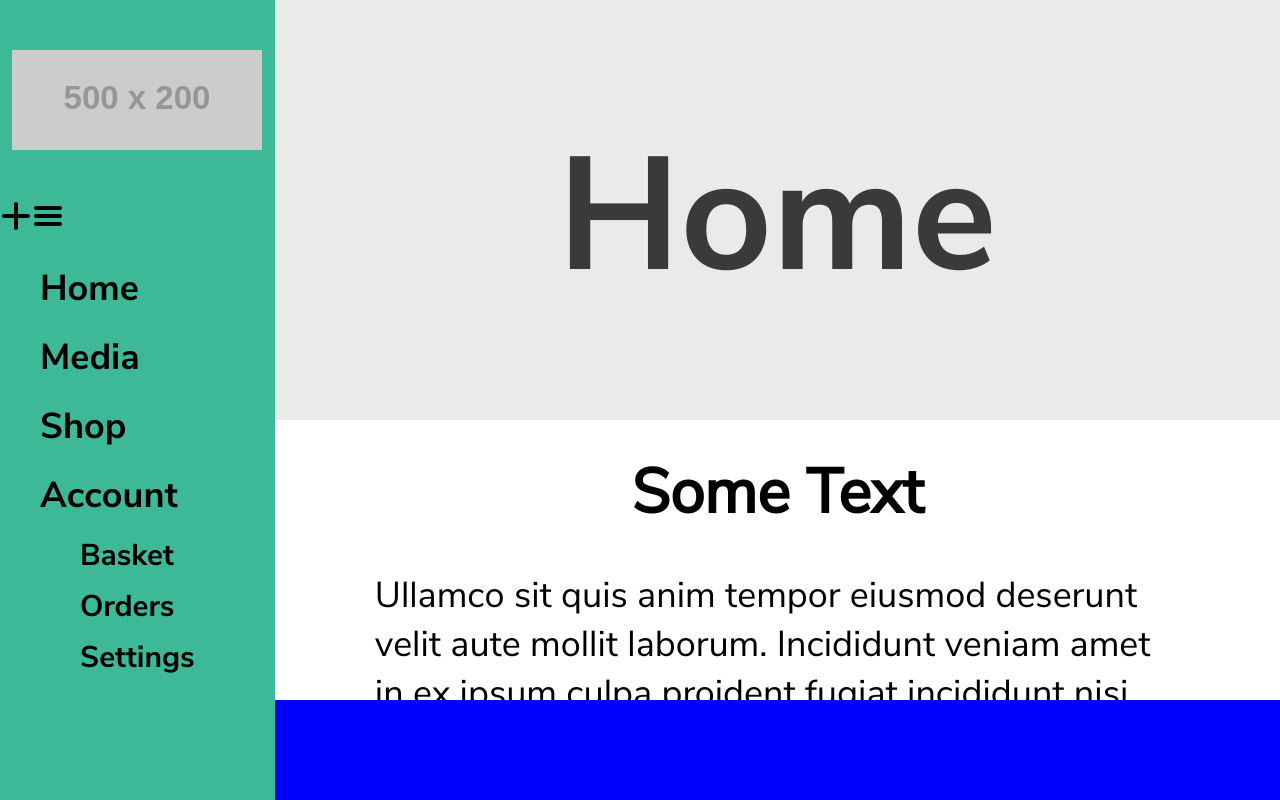
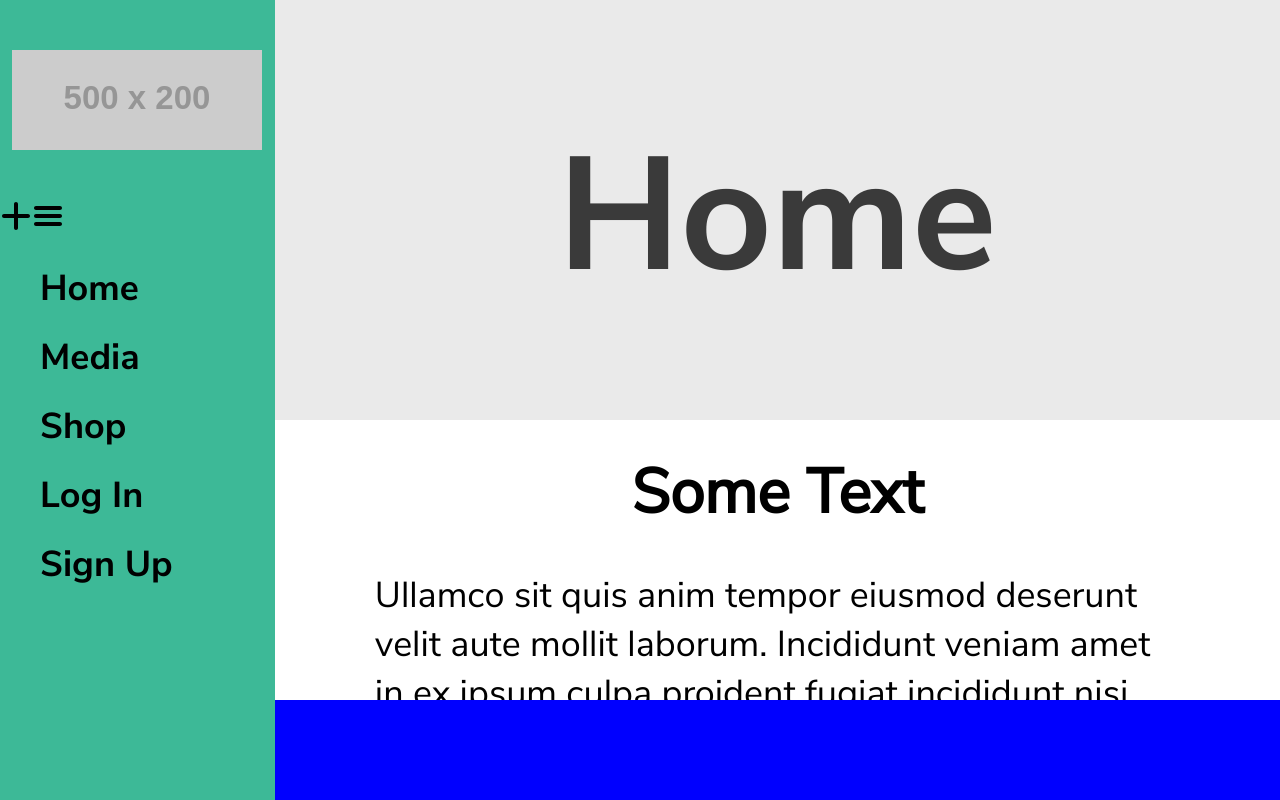
Before and after one commit to CameronJYoung/camerons-shop, a React (Create React App) app in the folder frontend/: page / in a window 1280 px wide. Built offline with nearby package versions, Linux system fonts and the light colour scheme.

Commit message:
began making nav dynamic to change when user is authenticated

```diff
--- a/frontend/src/App.js
+++ b/frontend/src/App.js
@@ -8,7 +8,9 @@ import MusicPlayer from './components/MusicPlayer/MusicPlayer';
 import Home from './pages/Home/Home'
 import Media from './pages/Media/Media'
 import Shop from './pages/Shop/Shop'
-import Account from './pages/Account/Account'
+import Login from './pages/Login/Login'
+import Signup from './pages/Signup/Signup'
+//import Account from './pages/Account/Account'
 
 function App() {
   return (
@@ -20,7 +22,8 @@ function App() {
 				<Switch>
 					<Route path="/shop" component={Shop}></Route>
 					<Route path="/media" component={Media}></Route>
-					<Route path="/account" component={Account}></Route>
+					<Route path="/login" component={Login}></Route>
+					<Route path="/signup" component={Signup}></Route>
 					<Route path="/" component={Home}></Route>
 				</Switch>
 				<MusicPlayer></MusicPlayer>
--- a/frontend/src/components/Nav/Nav.js
+++ b/frontend/src/components/Nav/Nav.js
@@ -2,12 +2,22 @@ import React from "react";
 import {Link} from "react-router-dom";
 
 import '../theme.css';
+
+import LoggedInNav from './components/LoggedInNav/LoggedInNav'
+import LoggedOutNav from './components/LoggedOutNav/LoggedOutNav'
 
 import navBurger from './imgs/nav-burger.svg'
 import navCross from './imgs/nav-cross.svg'
 import './Nav.css';
 
 export default class Nav extends React.Component {
+	constructor(props) {
+		super(props);
+		this.state = {
+			isLoggedIn : false
+		}
+	}
+
 	render() {
 		return (
 			<nav className="sideNav camsMintGreen-bg">
@@ -34,7 +44,7 @@ export default class Nav extends React.Component {
 							Shop
 						</Link>
 					</li>
-					<li>
+					{/* <li>
 						<Link className="dark-text camsMediumGrey-hover" to="/account">
 							Account
 						</Link>
@@ -55,7 +65,14 @@ export default class Nav extends React.Component {
 								</Link>
 							</li>
 						</ul>
-					</li>
+					</li> */}
+
+					{this.state.isLoggedIn ?
+						<LoggedInNav></LoggedInNav>
+						:
+						<LoggedOutNav></LoggedOutNav>
+					}
+
 				</ul>
 			</nav>
 		)
--- /dev/null
+++ b/frontend/src/components/Nav/components/LoggedInNav/LoggedInNav.js
@@ -0,0 +1,13 @@
+import React from "react";
+
+export default class LoggedInNav extends React.Component {
+	render() {
+        const {name} = this.props;
+
+		return (
+            <li>
+                Welcome Back {name}
+            </li>
+		)
+	}
+}
--- /dev/null
+++ b/frontend/src/components/Nav/components/LoggedOutNav/LoggedOutNav.js
@@ -0,0 +1,21 @@
+import React from "react";
+import {Link} from "react-router-dom";
+
+export default class LoggedInNav extends React.Component {
+	render() {
+		return (
+			<>
+				<li>
+					<Link className="dark-text camsMediumGrey-hover" to="/login">
+						Log In
+					</Link>
+				</li>
+				<li>
+					<Link className="dark-text camsMediumGrey-hover" to="/signup">
+						Sign Up
+					</Link>
+				</li>
+			</>
+		)
+	}
+}
--- /dev/null
+++ b/frontend/src/pages/Login/Login.js
@@ -0,0 +1,11 @@
+import React from "react";
+
+export default class Login extends React.Component {
+	render() {
+		return (
+            <>
+
+            </>
+		)
+	}
+}
--- /dev/null
+++ b/frontend/src/pages/Signup/Signup.js
@@ -0,0 +1,11 @@
+import React from "react";
+
+export default class Signup extends React.Component {
+	render() {
+		return (
+            <>
+
+            </>
+		)
+	}
+}
```
Also changed, not shown: frontend/src/pages/Login/Login.css (added), frontend/src/pages/Signup/Signup.css (added), 1 other file (tests, documents, lock files or other folders).
